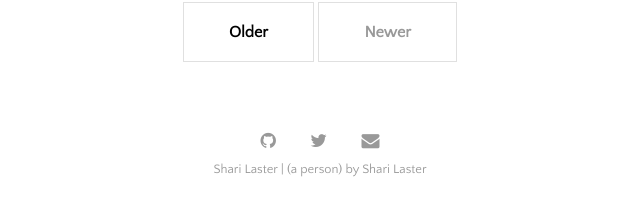
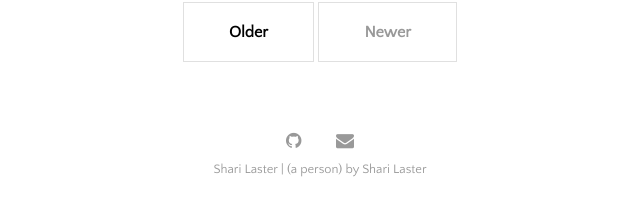
Before and after one commit to sharilaster/sharilaster, a Jekyll site: the page built from index.html, in a window 1280 px wide. Shown: the part 1894-2106 px from the top of the page, without its empty margins (320-960 px from the left). Built offline with Jekyll 4.4.1, drawn with Linux system fonts in a browser that asks for light colours; nearby versions of some CDN libraries; the list of posts is cut into pages by our own code.

Commit message:
Update footer.html
Removed social option

```diff
--- a/_includes/footer.html
+++ b/_includes/footer.html
@@ -1,7 +1,7 @@
 <footer class="footer">
   <a href="https://github.com/{{site.author.github}}"><i class="fa fa-github" aria-hidden="true" target="_blank"></i></a>
-  <a href="https://twitter.com/{{site.author.twitter}}"><i class="fa fa-twitter" aria-hidden="true" target="_blank"></i></a>
-  <!-- <a href="https://instagram.com/{{site.author.instagram}}"><i class="fa fa-instagram" aria-hidden="true" target="_blank"></i></a>
+  <!-- <a href="https://twitter.com/{{site.author.twitter}}"><i class="fa fa-twitter" aria-hidden="true" target="_blank"></i></a>
+  <a href="https://instagram.com/{{site.author.instagram}}"><i class="fa fa-instagram" aria-hidden="true" target="_blank"></i></a>
   <a href="https://linkedin.com/in/{{site.author.linkedin}}"><i class="fa fa-linkedin" aria-hidden="true" target="_blank"></i></a> -->
   <a href="mailto:{{site.author.email}}"><i class="fa fa-envelope" aria-hidden="true" target="_blank"></i></a>
   <div class="post-date"><a href="{{ site.github.url }}/menu/about.html">{{ site.title }} | {{ site.tagline }} by {{ site.author.name }}</a></div>
```
